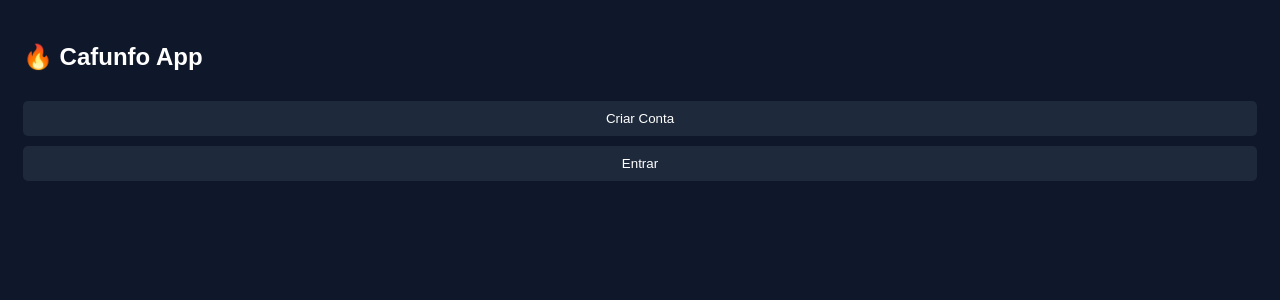
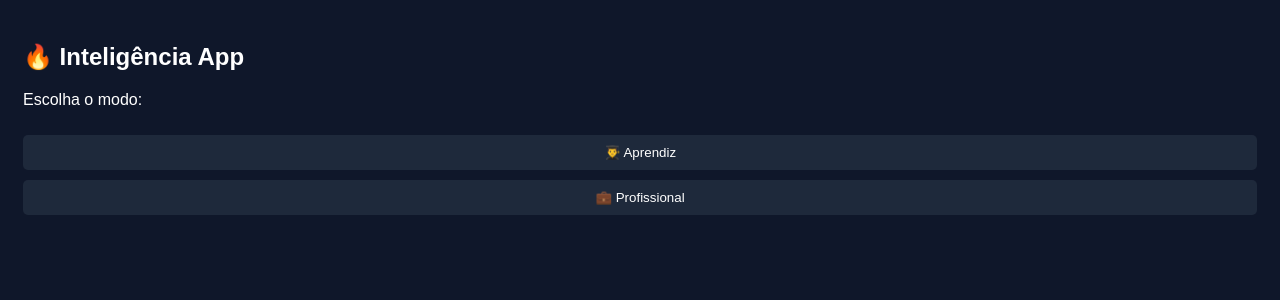
Before and after one commit to durklanez/inteligencia.app, a Flask app: page / in a window 1280 px wide. Shown: the top 300 px of the page. Run offline with Flask 3, Linux system fonts and the light colour scheme.

Commit message:
Update index.html

```diff
--- a/templates/index.html
+++ b/templates/index.html
@@ -41,11 +41,29 @@ button {
 
 <div class="container">
 
-<!-- HOME -->
-<div id="home">
-  <h2>🔥 Cafunfo App</h2>
+<!-- START -->
+<div id="start">
+  <h2>🔥 Inteligência App</h2>
+  <p>Escolha o modo:</p>
+  <button onclick="mostrar('aprendiz')">👨‍🎓 Aprendiz</button>
+  <button onclick="mostrar('home')">💼 Profissional</button>
+</div>
+
+<!-- APRENDIZ -->
+<div id="aprendiz" class="hidden">
+  <h2>Aprender com IA 🤖</h2>
+  <textarea id="chatInput" placeholder="Ex: Quero aprender programação"></textarea>
+  <button onclick="responderIA()">Enviar</button>
+  <pre id="chatOutput"></pre>
+  <button onclick="mostrar('start')">⬅ Voltar</button>
+</div>
+
+<!-- HOME (LOGIN / REGISTER) -->
+<div id="home" class="hidden">
+  <h2>Conta</h2>
   <button onclick="mostrar('register')">Criar Conta</button>
   <button onclick="mostrar('login')">Entrar</button>
+  <button onclick="mostrar('start')">⬅ Voltar</button>
 </div>
 
 <!-- LOGIN -->
@@ -70,14 +88,14 @@ button {
 <div id="menu" class="hidden">
   <h2>Menu</h2>
   <button onclick="mostrar('ia')">Gerar App IA</button>
-  <button onclick="mostrar('home')">🚪 Sair</button>
+  <button onclick="mostrar('start')">🚪 Sair</button>
 </div>
 
-<!-- IA -->
+<!-- IA PROFISSIONAL -->
 <div id="ia" class="hidden">
   <h2>IA 🤖</h2>
-  <textarea id="prompt" placeholder="Escreve o que quer gerar..."></textarea>
-  <button onclick="gerar()">Gerar</button>
+  <textarea id="prompt" placeholder="Ex: jogo de carro azul"></textarea>
+  <button onclick="gerar()">Gerar Código</button>
   <button onclick="mostrar('menu')">⬅ Voltar</button>
   <pre id="resultado"></pre>
 </div>
```
